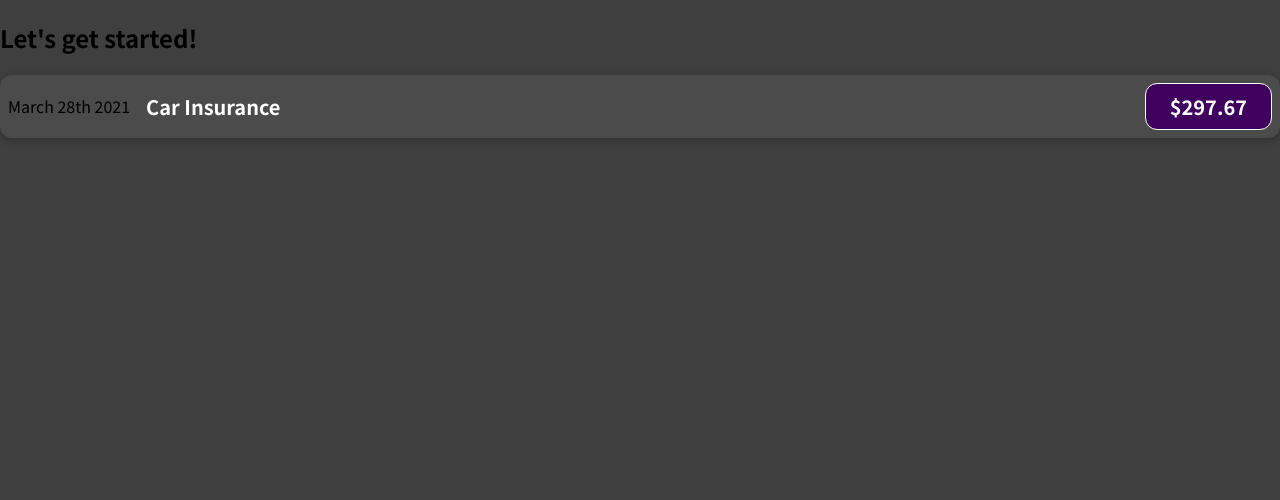
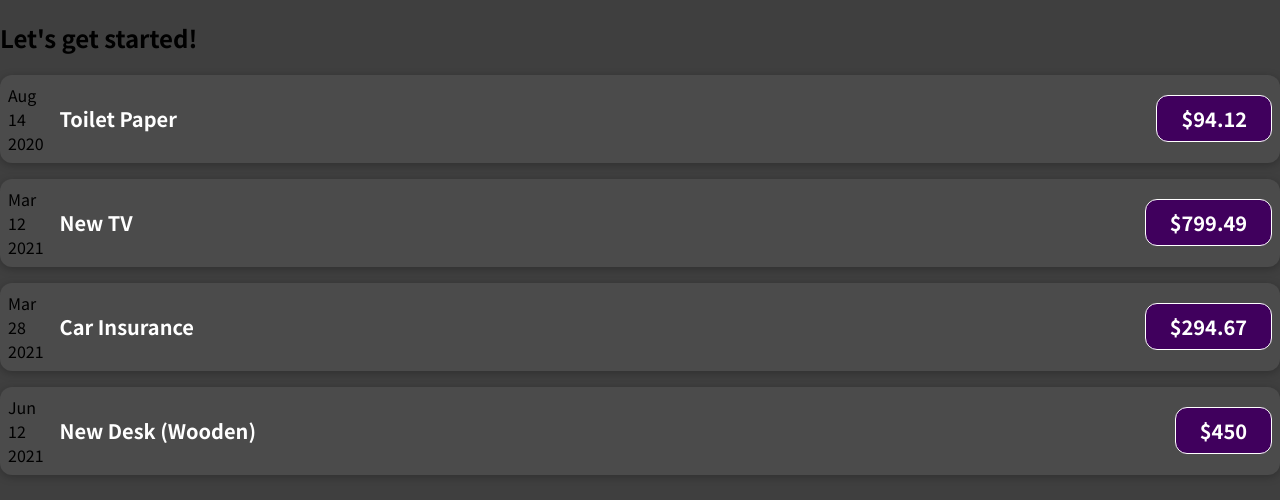
Before and after one commit to arjunkdot/expense-tracker, a JavaScript app: page / in a window 1280 px wide. Shown: the top 500 px of the page. Built offline with nearby package versions, Linux system fonts and the light colour scheme.

Commit message:
ExpenseItem component receive data by props.

```diff
--- a/src/App.js
+++ b/src/App.js
@@ -1,10 +1,35 @@
 import ExpenseItem from './components/ExpenseItem';
 
 function App() {
+  const expenses = [
+    {
+      id: 'e1',
+      title: 'Toilet Paper',
+      amount: 94.12,
+      date: new Date(2020, 7, 14),
+    },
+    { id: 'e2', title: 'New TV', amount: 799.49, date: new Date(2021, 2, 12) },
+    {
+      id: 'e3',
+      title: 'Car Insurance',
+      amount: 294.67,
+      date: new Date(2021, 2, 28),
+    },
+    {
+      id: 'e4',
+      title: 'New Desk (Wooden)',
+      amount: 450,
+      date: new Date(2021, 5, 12),
+    },
+  ];
+
   return (
     <div>
       <h2>Let's get started!</h2>
-      <ExpenseItem />
+      <ExpenseItem title={expenses[0].title} amount={expenses[0].amount} date={expenses[0].date} />
+      <ExpenseItem title={expenses[1].title} amount={expenses[1].amount} date={expenses[1].date} />
+      <ExpenseItem title={expenses[2].title} amount={expenses[2].amount} date={expenses[2].date} />
+      <ExpenseItem title={expenses[3].title} amount={expenses[3].amount} date={expenses[3].date} />
     </div>
   );
 }
--- a/src/components/ExpenseItem.js
+++ b/src/components/ExpenseItem.js
@@ -1,12 +1,21 @@
 import './ExpenseItem.css';
 
-function ExpenseItem() {
+function ExpenseItem(props) {
+
+  const month = props.date.toLocaleString('en-US', { month: 'short' });
+  const day = props.date.toLocaleString('en-US', { day: '2-digit' });
+  const year = props.date.getFullYear();
+
   return (
     <div className="expense-item">
-      <div>March 28th 2021</div>
+      <div>
+        <div>{month}</div>
+        <div>{day}</div>
+        <div>{year}</div>
+      </div>
       <div className="expense-item__description">
-        <h2>Car Insurance</h2>
-        <div className="expense-item__price">$297.67</div>
+        <h2>{props.title}</h2>
+        <div className="expense-item__price">${props.amount}</div>
       </div>
     </div>
   )
```
Also changed, not shown: 1 other file (tests, documents, lock files or other folders).
